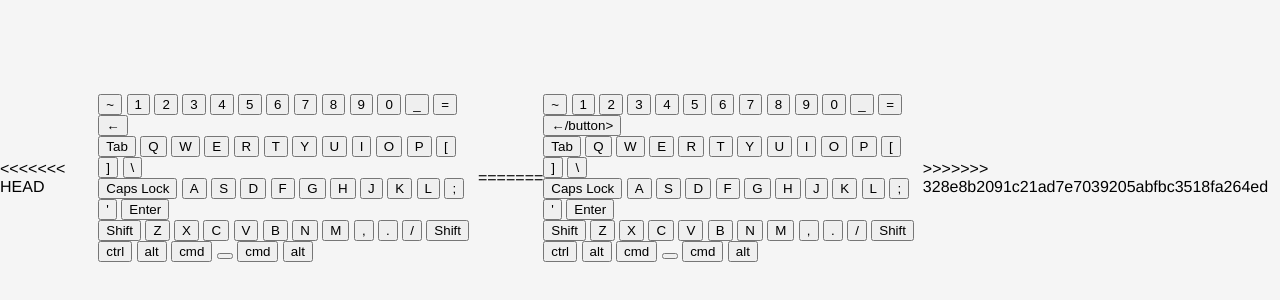
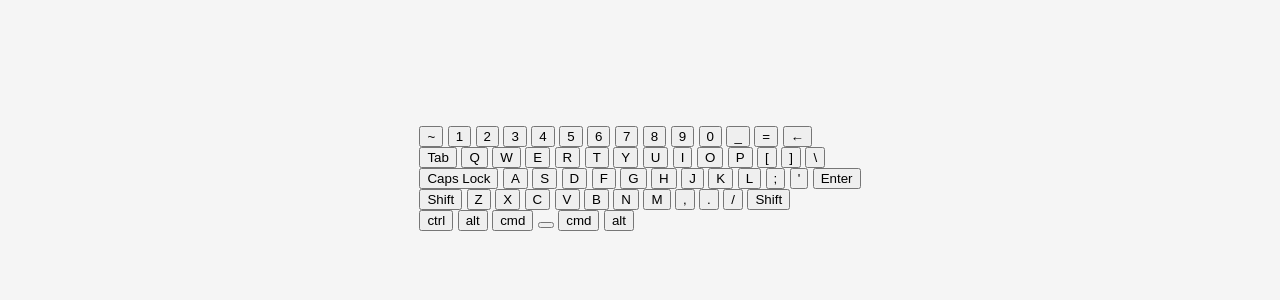
Before and after one commit to JovanChristian/KeyboardUI, a plain HTML site: page index.html in a window 1280 px wide. Shown: the part 222-522 px from the top of the page. Drawn offline with Linux system fonts and the light colour scheme.

Commit message:
update css, fix html

```diff
--- a/index.css
+++ b/index.css
@@ -7,3 +7,10 @@ body{
     background-color: #f5f5f5;
     font-family: 'Franklin Gothic Medium', 'Arial Narrow', Arial, sans-serif;
 }
+
+.keyboard{
+    color: #fff;
+    padding: 20px;
+    border: 15px;
+    box-shadow: 0 10px 20px rgba(0, 0, 0, 0.1);
+}
--- a/index.html
+++ b/index.html
@@ -1,4 +1,3 @@
-<<<<<<< HEAD
 <!DOCTYPE html>
 <html lang="en">
 <head>
@@ -85,92 +84,4 @@
         </div>
     </div>
 </body>
-=======
-<!DOCTYPE html>
-<html lang="en">
-<head>
-    <meta charset="UTF-8">
-    <meta name="viewport" content="width=device-width, initial-scale=1.0">
-    <title>Keyboard Layout</title>
-    <link rel="stylesheet" href="index.css">
-</head>
-<body>
-    <div class="Keyboard">
-
-        <div class="row">
-            <button class="key emoji red">~</button>
-            <button class="key">1</button>
-            <button class="key">2</button>
-            <button class="key">3</button>
-            <button class="key">4</button>
-            <button class="key">5</button>
-            <button class="key">6</button>
-            <button class="key">7</button>
-            <button class="key">8</button>
-            <button class="key">9</button>
-            <button class="key">0</button>
-            <button class="key">_</button>
-            <button class="key">=</button>
-            <button class="key emoji yellow">←/button>
-        </div>
-
-        <div class="row">
-            <button class="key emoji green">Tab</button>
-            <button class="key">Q</button>
-            <button class="key">W</button>
-            <button class="key">E</button>
-            <button class="key">R</button>
-            <button class="key">T</button>
-            <button class="key">Y</button>
-            <button class="key">U</button>
-            <button class="key">I</button>
-            <button class="key">O</button>
-            <button class="key">P</button>
-            <button class="key">[</button>
-            <button class="key">]</button>
-            <button class="key">\</button>
-        </div>
-
-        <div class="row">
-            <button class="key emoji cyan">Caps Lock</button>
-            <button class="key">A</button>
-            <button class="key">S</button>
-            <button class="key">D</button>
-            <button class="key">F</button>
-            <button class="key">G</button>
-            <button class="key">H</button>
-            <button class="key">J</button>
-            <button class="key">K</button>
-            <button class="key">L</button>
-            <button class="key">;</button>
-            <button class="key">'</button>
-            <button class="key emoji pink">Enter</button>
-        </div>
-
-        <div class="row">
-            <button class="key emoji orange">Shift</button>
-            <button class="key">Z</button>
-            <button class="key">X</button>
-            <button class="key">C</button>
-            <button class="key">V</button>
-            <button class="key">B</button>
-            <button class="key">N</button>
-            <button class="key">M</button>
-            <button class="key">,</button>
-            <button class="key">.</button>
-            <button class="key">/</button>
-            <button class="key emoji blue">Shift</button>
-        </div>
-
-        <div class="row">
-            <button class="key pink">ctrl</button>
-            <button class="key pink">alt</button>
-            <button class="key pink">cmd</button>
-            <button class="key spacebar"></button>
-            <button class="key pink">cmd</button>
-            <button class="key pink">alt</button>
-        </div>
-    </div>
-</body>
->>>>>>> 328e8b2091c21ad7e7039205abfbc3518fa264ed
 </html>
```
